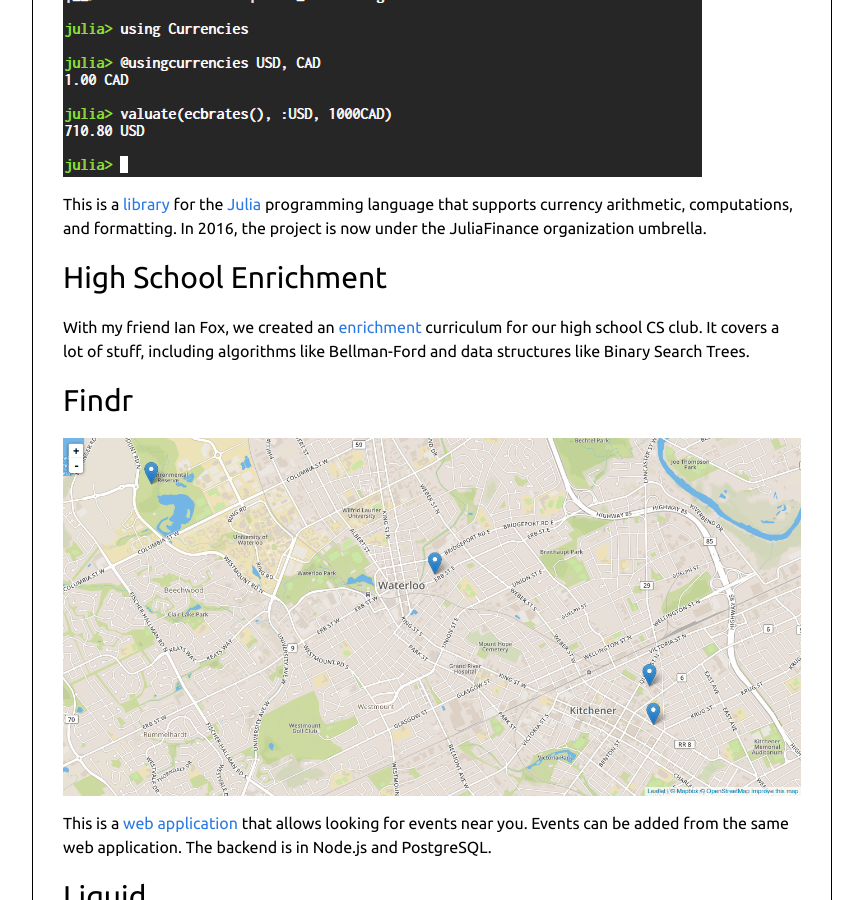
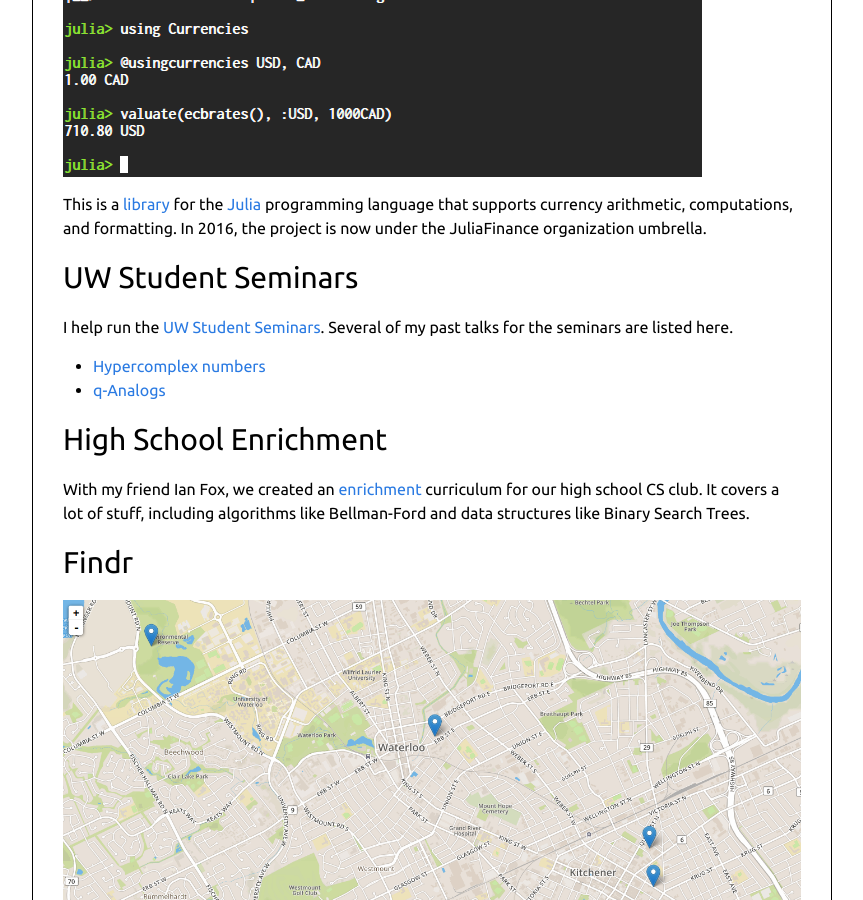
Before and after one commit to TotalVerb/totalverb.github.io, a Jekyll site: the page built from projects.md, in a window 1280 px wide and 900 px high, scrolled down 591 px. Shown: the whole window, without its empty margins (208-1071 px from the left). Built offline with Jekyll 4.4.1, drawn with Linux system fonts in a browser that asks for light colours.

Commit message:
link UW student seminars

```diff
--- a/projects.md
+++ b/projects.md
@@ -18,6 +18,14 @@ Watch this space!
 This is a [library][cjl] for the [Julia][julia] programming language that
 supports currency arithmetic, computations, and formatting. In 2016, the
 project is now under the JuliaFinance organization umbrella.
+
+## UW Student Seminars
+
+I help run the [UW Student Seminars][student-seminars]. Several of my past
+talks for the seminars are listed here.
+
+- [Hypercomplex numbers][hypercomplex]
+- [q-Analogs][q-analog]
 
 ## High School Enrichment
 
@@ -60,3 +68,6 @@ and the overall experience was improved.
 [pymaze]: /pymaze-js
 [pymaze-img]: /images/pymaze.png
 [enrichment]: https://drive.google.com/drive/u/0/folders/0ByjX0nULhWbtUnpOeVJ0amNHbWM"
+[student-seminars]: http://uwseminars.com
+[hypercomplex]: http://uwseminars.com/archive/fw-Hypercomplex/
+[q-analog]: http://uwseminars.com/archive/fw-q/
```
